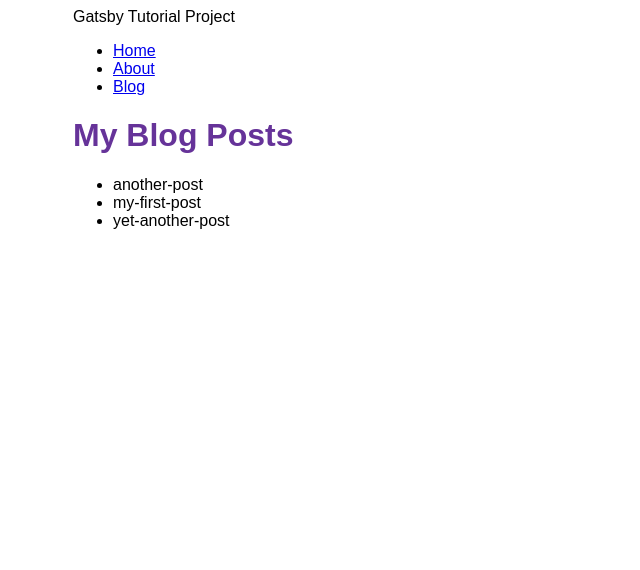
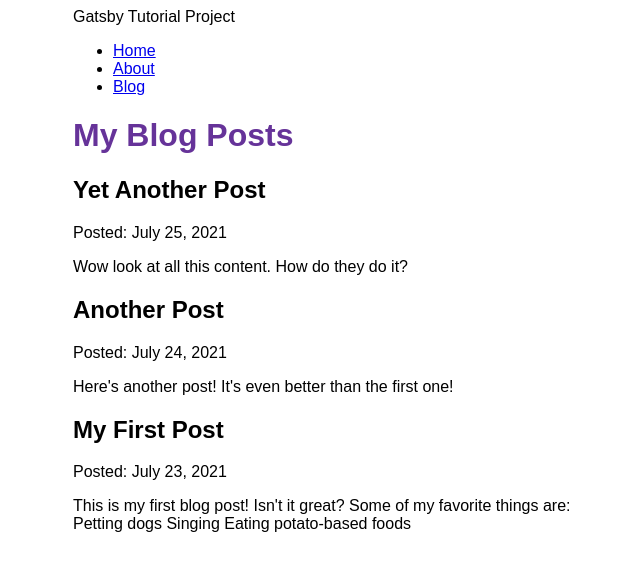
Before and after one commit to farid95g/gatsby-tutorial, a Gatsby site: page /blog in a window 1280 px wide. Shown: the whole page, without its empty margins (317-957 px from the left). Built offline with nearby package versions, Linux system fonts and the light colour scheme; Gatsby itself is replaced by a stand-in of ours.

Commit message:
rendering mdx files to the ui

```diff
--- a/blog/another-post.mdx
+++ b/blog/another-post.mdx
@@ -0,0 +1,7 @@
+---
+title: "Another Post"
+date: "2021-07-24"
+slug: "another-post"
+---
+
+Here's another post! It's even better than the first one!
--- a/blog/my-first-post.mdx
+++ b/blog/my-first-post.mdx
@@ -0,0 +1,13 @@
+---
+title: "My First Post"
+date: "2021-07-23"
+slug: "my-first-post"
+---
+
+This is my first blog post! Isn't it *great*?
+
+Some of my **favorite** things are:
+
+* Petting dogs
+* Singing
+* Eating potato-based foods
--- a/blog/yet-another-post.mdx
+++ b/blog/yet-another-post.mdx
@@ -0,0 +1,7 @@
+---
+title: "Yet Another Post"
+date: "2021-07-25"
+slug: "yet-another-post"
+---
+
+Wow look at all this content. How do they do it?
--- a/gatsby-config.js
+++ b/gatsby-config.js
@@ -12,6 +12,7 @@
         name: `blog`,
         path: `${__dirname}/blog`
       }
-    }
+    },
+    "gatsby-plugin-mdx"
   ],
 }
--- a/package.json
+++ b/package.json
@@ -15,8 +15,10 @@
     "clean": "gatsby clean"
   },
   "dependencies": {
+    "@mdx-js/react": "^2.1.5",
     "gatsby": "^4.24.4",
     "gatsby-plugin-image": "^2.24.0",
+    "gatsby-plugin-mdx": "^4.3.0",
     "gatsby-plugin-sharp": "^4.24.0",
     "gatsby-source-filesystem": "^4.24.0",
     "react": "^18.1.0",
--- a/src/pages/blog.js
+++ b/src/pages/blog.js
@@ -4,24 +4,38 @@
 import Seo from '../components/seo'
 
 const BlogPage = ({ data }) => {
+	console.log(data)
+
 	return (
 		<Layout pageTitle='My Blog Posts'>
-			<ul>
-				{data.allFile.nodes.map((node) => (
-					<li key={node.name}>{node.name}</li>
-				))}
-			</ul>
+			{data.allMdx.nodes.map((node) => (
+				<article key={node.id}>
+					<h2>{node.frontmatter.title}</h2>
+					<p>Posted: {node.frontmatter.date}</p>
+					<p>{node.excerpt}</p>
+				</article>
+			))}
 		</Layout>
 	)
 }
 
 export const query = graphql`
-	query GetBlogNames {
-		allFile {
+	query GetBlogsContent {
+		allMdx(sort: {fields: frontmatter___date, order: DESC}) {
 			nodes {
-				name
+			  frontmatter {
+				date(formatString: "MMMM D, YYYY")
+				title
+			  }
+			  id
+			  excerpt
+			  parent {
+				... on File {
+				  modifiedTime(formatString: "MMMM D, YYYY")
+				}
+			  }
 			}
-		}
+		  }
 	}
 `
 
```
Also changed, not shown: 1 other file.
